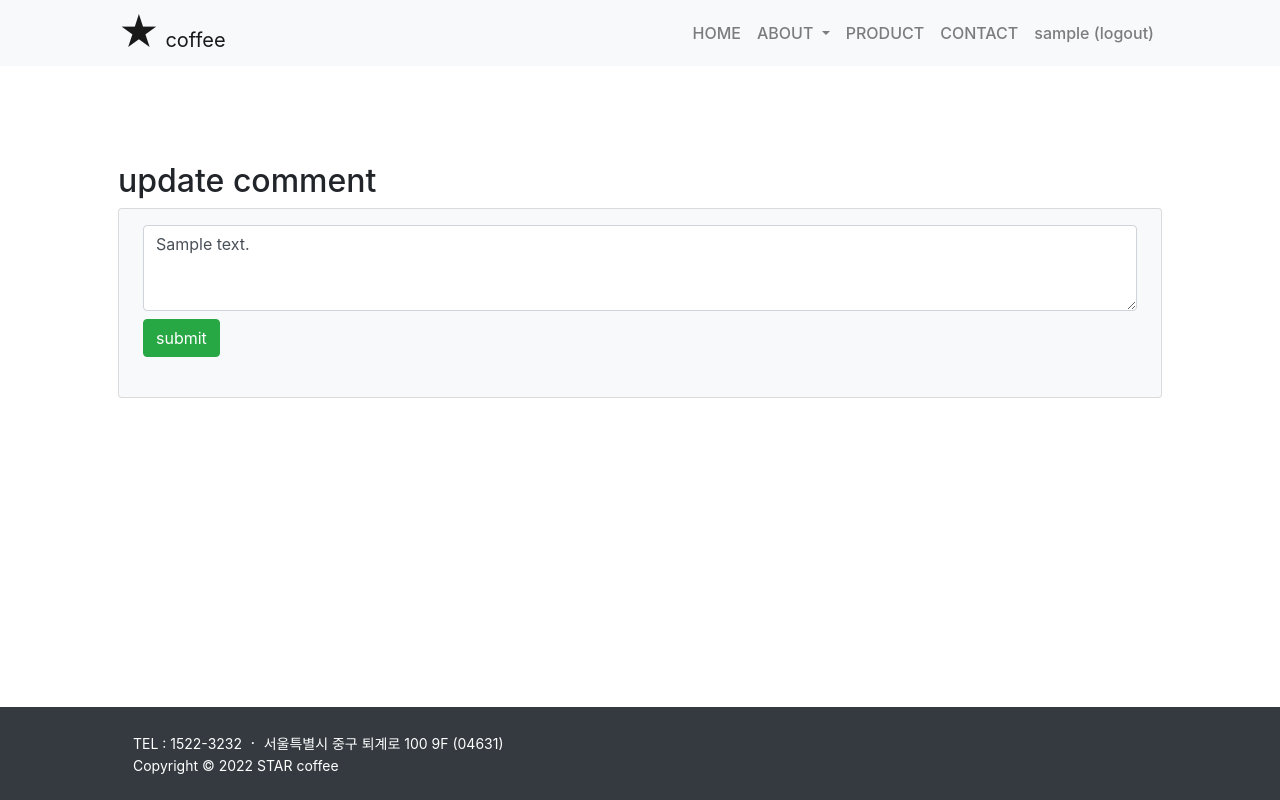
After one commit to mxnxa/STAR_coffee, a Django app: page /mysite/comment/update/1/ in a window 1280 px wide. The commit adds this page. Run offline with Django 4.2, Linux system fonts and the light colour scheme; a user stored in the database is signed in; tables that the repository leaves empty hold one stand-in row (values such as "Sample post"); some libraries are stand-ins or nearby versions.

Commit message:
댓글 기능 추가

```diff
--- a/mysite/admin.py
+++ b/mysite/admin.py
@@ -1,7 +1,9 @@
 from django.contrib import admin
-from .models import MainContent
+from .models import MainContent, Comment
 
 @admin.register(MainContent)
 class MainContentAdmin(admin.ModelAdmin):
     list_display = ['id', 'title', 'pub_date']
     list_display_links = ['id', 'title']
+
+admin.site.register(Comment)
--- /dev/null
+++ b/mysite/forms.py
@@ -0,0 +1,7 @@
+from .models import Comment
+from django import forms
+
+class CommentForm(forms.ModelForm):
+    class Meta:
+        model = Comment
+        fields = ('content',)
--- a/mysite/models.py
+++ b/mysite/models.py
@@ -1,6 +1,6 @@
 from django.db import models
+from django.contrib.auth.models import User
 
-# Create your models here.
 class MainContent(models.Model):
     title = models.CharField(max_length=200)
     content = models.TextField()
@@ -9,3 +9,10 @@ class MainContent(models.Model):
 
     def __str__(self):
         return self.title
+
+class Comment(models.Model):
+    author = models.ForeignKey(User, on_delete=models.CASCADE)
+    content_list = models.ForeignKey(MainContent, on_delete=models.CASCADE)
+    content = models.TextField()
+    create_date = models.DateTimeField(auto_now_add=True)
+    modify_date = models.DateTimeField(auto_now=True)
--- a/mysite/urls.py
+++ b/mysite/urls.py
@@ -18,5 +18,8 @@ from . import views
 
 urlpatterns = [
     path('', views.index),
-    path('<int:content_id>/', views.detail, name='detail')
+    path('<int:content_id>/', views.detail, name='detail'),
+    path('comment/create/<int:content_id>/', views.comment_create, name='comment_create'),
+    path('comment/update/<int:comment_id>/', views.comment_update, name='comment_update'),
+    path('comment/delete/<int:comment_id>/', views.comment_delete, name='comment_delete'),
 ]
--- a/mysite/views.py
+++ b/mysite/views.py
@@ -1,16 +1,69 @@
-from django.shortcuts import get_object_or_404, render
-from .models import MainContent
+from django.core.exceptions import PermissionDenied
+from django.shortcuts import get_object_or_404, render, redirect
+from django.contrib.auth.decorators import login_required
+from .models import MainContent, Comment
+from .forms import CommentForm
 
 def index(request):
     content_list = MainContent.objects.order_by('title')
     context = {'content_list': content_list}
     return render(request, 'mysite/content_list.html', context)
 
+# 상품 상세 페이지
 def detail(request, content_id):
-
     content_list = get_object_or_404(MainContent, pk=content_id)
     context = {'content_list': content_list}
     return render(request, 'mysite/content_detail.html', context)
+
+# 댓글 작성
+@login_required(login_url='accounts:login')
+def comment_create(request, content_id):
+    content_list = get_object_or_404(MainContent, pk=content_id)
+
+    if request.method == 'POST':
+        form = CommentForm(request.POST)
+        if form.is_valid():
+            comment = form.save(commit=False)
+            comment.content_list = content_list
+            comment.author = request.user
+            comment.save()
+            return redirect('detail', content_id=content_list.id)
+        else:
+            form = CommentForm()
+            context = {'content_list': content_list, 'form': form}
+            return render(request, 'mysite/content_detail.html', context)
+
+# 댓글 수정
+@login_required(login_url='accounts:login')
+def comment_update(request, comment_id):
+    comment = get_object_or_404(Comment, pk=comment_id)
+
+    if request.user != comment.author:
+        raise PermissionDenied
+
+    if request.method == 'POST':
+        form = CommentForm(request.POST, instance=comment)
+        if form.is_valid():
+            comment = form.save(commit=False)
+            comment.save()
+            return redirect('detail', content_id=comment.content_list.id)
+    else:
+        form = CommentForm(instance=comment)
+
+    context = {'comment': comment, 'form': form}
+    return render(request, 'mysite/comment_form.html', context)
+
+
+# 댓글 삭제
+@login_required(login_url='accounts:login')
+def comment_delete(request, comment_id):
+    comment = get_object_or_404(Comment, pk=comment_id)
+
+    if request.user != comment.author:
+        raise PermissionDenied
+    else:
+        comment.delete()
+    return redirect('detail', content_id=comment.content_list.id)
 
 # def files(request):
 #     product_img = MainContent.objects.all()
--- /dev/null
+++ b/templates/mysite/comment_form.html
@@ -0,0 +1,20 @@
+{% extends 'base.html' %}
+{% block content %}
+<div class="py-5">
+    <div class="container px-4 px-lg-5 my-5">
+        <h2>update comment</h2>
+        <section class="mb-5">
+            <div class="card bg-light">
+                <div class="card-body px-4">
+                    <form method="post" class="mb-4" action="{% url 'comment_update' comment.id %}">
+                        {% csrf_token %}
+                        <textarea id="content" name="content" class="form-control mb-2"
+                                  rows="3">{{form.content.value}}</textarea>
+                        <button type="submit" class="btn btn-success">submit</button>
+                    </form>
+                </div>
+            </div>
+        </section>
+    </div>
+</div>
+{% endblock %}
```
Also changed, not shown: templates/mysite/content_detail.html (+35 -4 lines).
